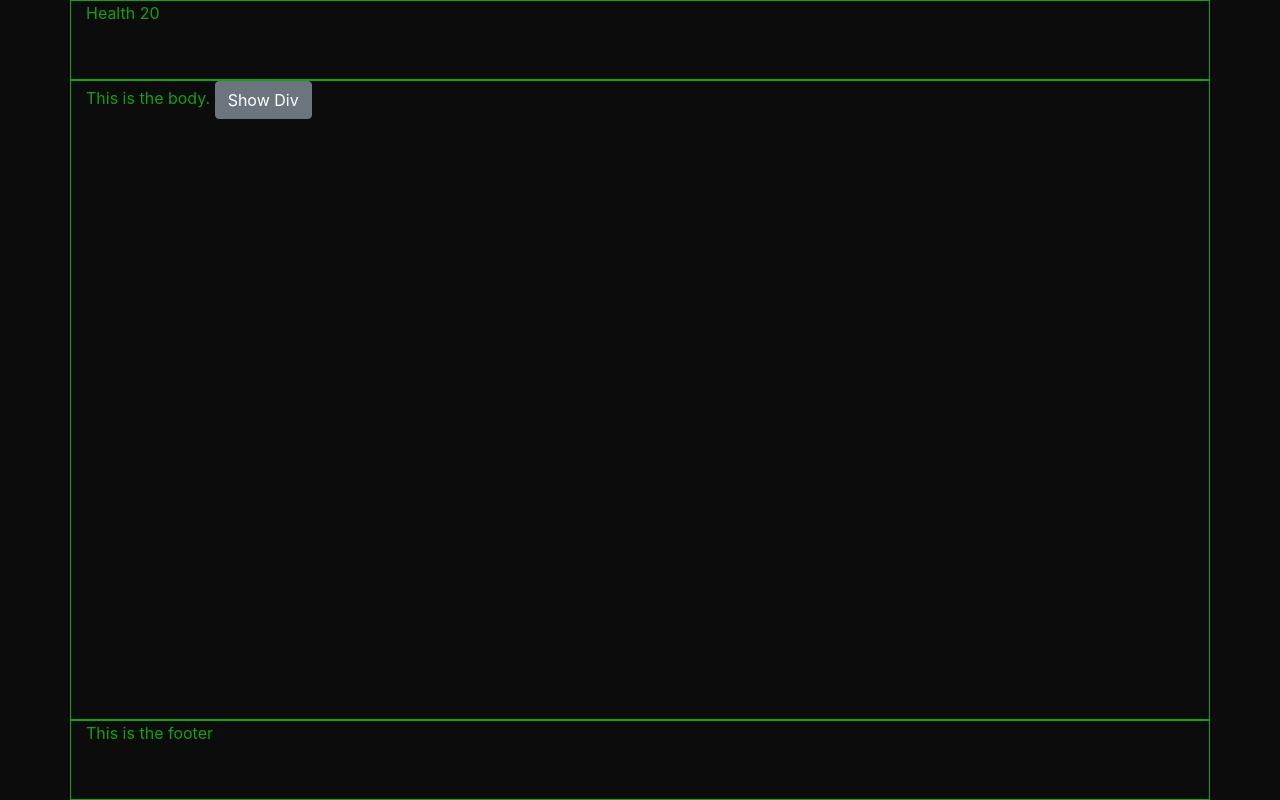
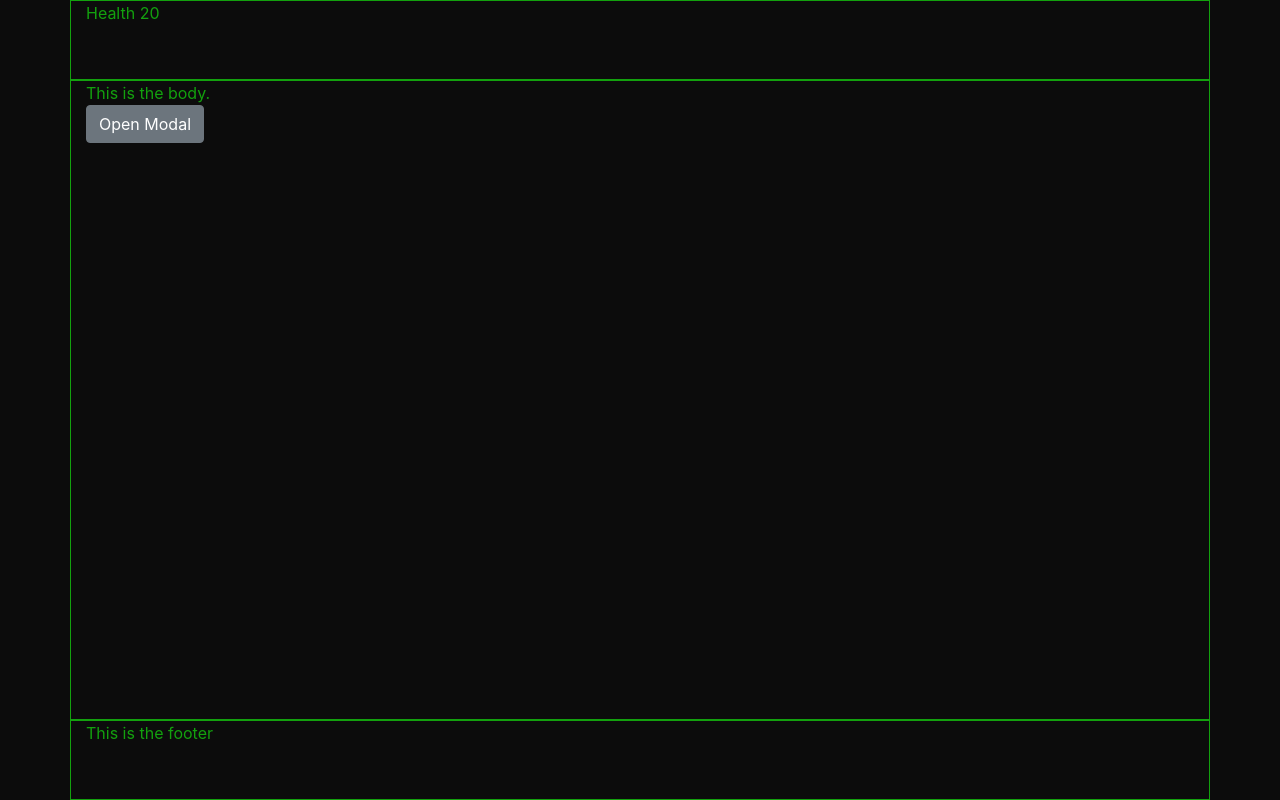
Before and after one commit to cebrouillard/WebDev-Practice, an Angular app: page / in a window 1280 px wide. Built offline with nearby package versions, Linux system fonts and the light colour scheme.

Commit message:
Started working on the modal service as well as set the display type to flex for the body.

```diff
--- a/src/app/body/body.component.html
+++ b/src/app/body/body.component.html
@@ -1,7 +1,4 @@
-<div class="container">
+<div class="container d-flex flex-column">
     This is the body.
-    <app-button [class]="'btn-secondary mr-2'" [buttonText]="getButtonText()" [onClick]="showDiv"></app-button>
-    <div *ngIf="divVisible">
-        Here I am! <button>Another button</button>
-    </div>
+    <app-button [class]="'btn-secondary mr-2'" buttonText="Open Modal" [onClick]="openModal"></app-button>
 </div>
--- a/src/app/body/body.component.ts
+++ b/src/app/body/body.component.ts
@@ -1,5 +1,5 @@
-import { Component, ChangeDetectorRef } from '@angular/core';
-import { NgbModal } from '@ng-bootstrap/ng-bootstrap';
+import { Component } from '@angular/core';
+import { ModalService } from '../common/services/modal-service/modal.service';
 
 @Component({
   selector: 'app-body',
@@ -8,17 +8,9 @@ import { NgbModal } from '@ng-bootstrap/ng-bootstrap';
 })
 export class BodyComponent {
 
-  public divVisible = false;
-
-  constructor(private modalService: NgbModal) {
-    this.showDiv = this.showDiv.bind(this);
+  constructor(private modalService: ModalService) {
   }
 
-  public showDiv(): void {
-    this.modalService.open("Hi")
-  }
-
-  public getButtonText(): string {
-    return this.divVisible ?  'Hide Div' : 'Show Div';
+  openModal() {
   }
 }
--- /dev/null
+++ b/src/app/common/services/modal-service/modal.service.ts
@@ -0,0 +1,15 @@
+import { Injectable } from '@angular/core';
+import { NgbModal, NgbModalOptions } from '@ng-bootstrap/ng-bootstrap';
+import { Modal } from './modal.class';
+
+@Injectable({
+  providedIn: 'root'
+})
+export class ModalService {
+
+  constructor(private modalService: NgbModal) {
+  }
+
+  openModal(content: Modal, options: NgbModalOptions) {
+  }
+}
```
Also changed, not shown: src/app/common/services/modal-service/modal.class.ts (added, +10 -0 lines), 1 other file (tests, documents, lock files or other folders).
